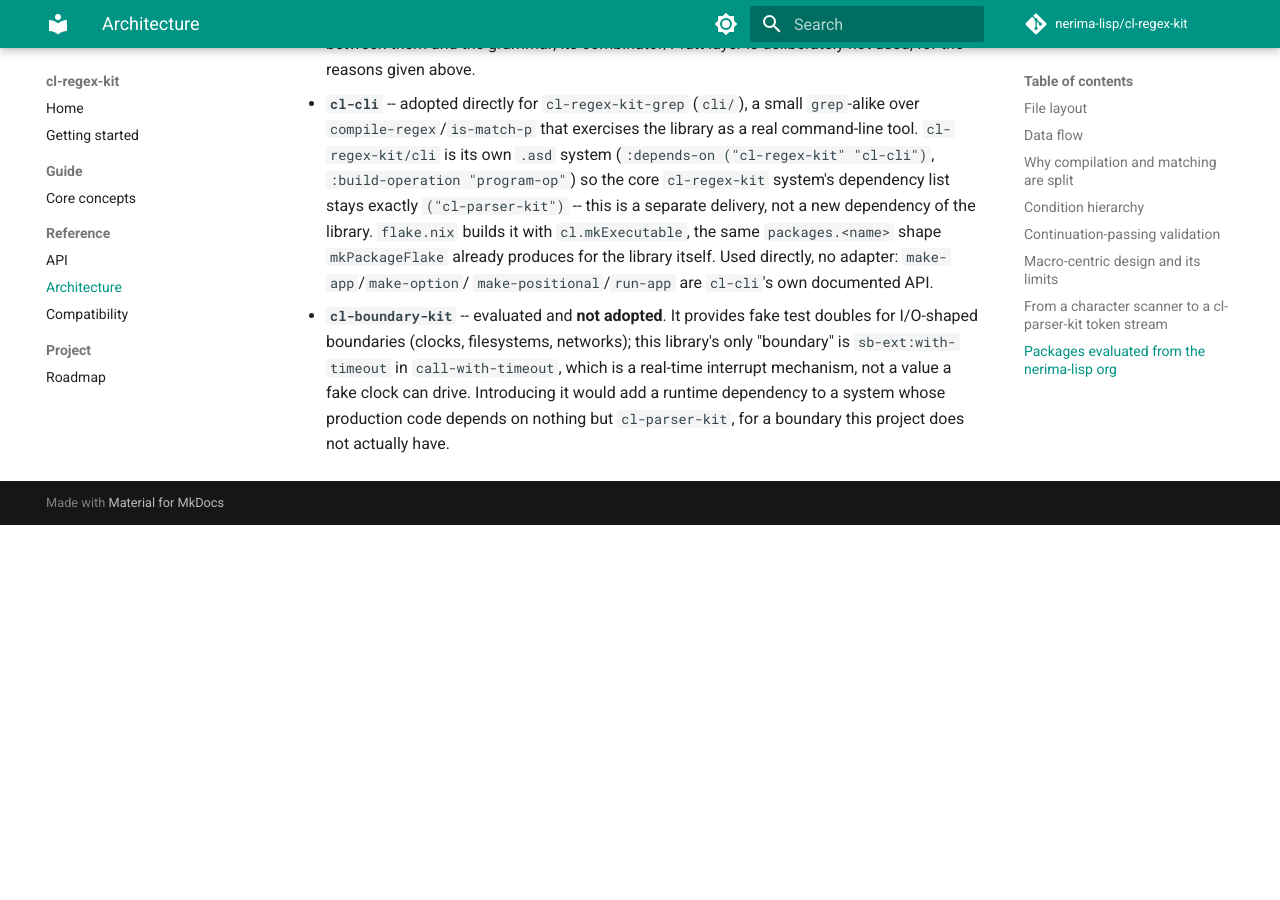
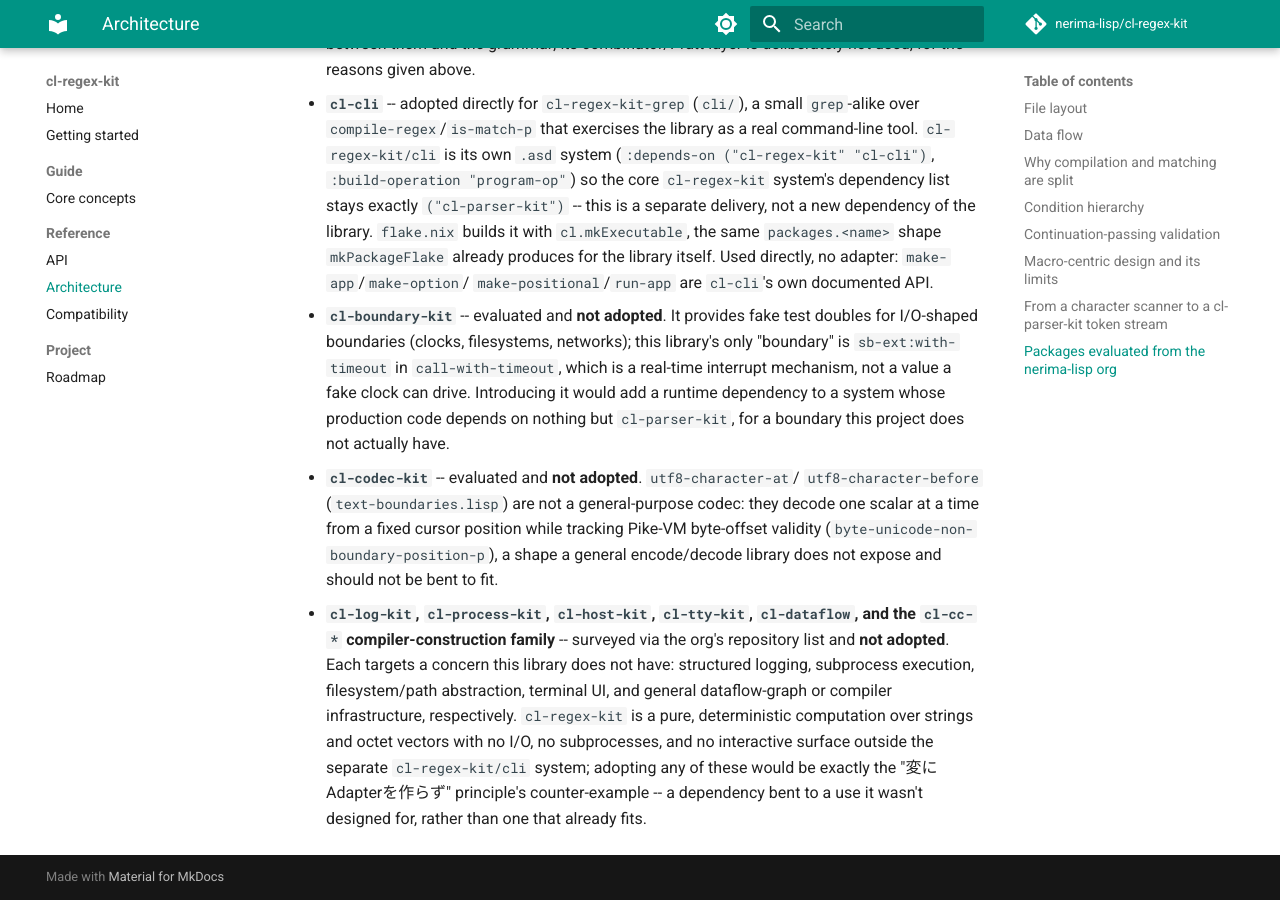
Before and after one commit to nerima-lisp/cl-regex-kit, an MkDocs documentation site: the page built from docs/src/reference/architecture.md, in a window 1280 px wide and 900 px high, scrolled down 6541 px. Built offline with MkDocs 1.6.1 and Material for MkDocs 9.7.7, drawn with Linux system fonts in a browser that asks for light colours; comment, search, counter and statistics services are not loaded; before the commit the page ends 7066 px from its top, so only the background shows below that.

Commit message:
test: raise assertion abstraction with a :to-match-regex cl-weave matcher
Replace every (expect (is-match-p regex text) :to-be-truthy/-falsy/-null)
call across parser-test.lisp, api-test.lisp, api-options-test.lisp, and
api-unicode-test.lisp with (expect text :to-match-regex regex) / expect-not,
so specs read as regex assertions instead of a boolean predicate wrapped in
a generic truthy/falsy check. Also document the full nerima-lisp org survey
in architecture.md: cl-codec-kit, cl-log-kit, cl-process-kit, cl-host-kit,
cl-tty-kit, cl-dataflow, and the cl-cc-* family were each evaluated and are
not adopted, alongside the already-documented cl-boundary-kit rejection.

```diff
--- a/docs/src/reference/architecture.md
+++ b/docs/src/reference/architecture.md
@@ -338,3 +338,20 @@ adjacent, which would not preserve it.
   drive. Introducing it would add a runtime dependency to a system whose
   production code depends on nothing but `cl-parser-kit`, for a boundary
   this project does not actually have.
+- **`cl-codec-kit`** -- evaluated and **not adopted**. `utf8-character-at`/
+  `utf8-character-before` (`text-boundaries.lisp`) are not a general-purpose
+  codec: they decode one scalar at a time from a fixed cursor position while
+  tracking Pike-VM byte-offset validity (`byte-unicode-non-boundary-position-p`),
+  a shape a general encode/decode library does not expose and should not be
+  bent to fit.
+- **`cl-log-kit`, `cl-process-kit`, `cl-host-kit`, `cl-tty-kit`, `cl-dataflow`,
+  and the `cl-cc-*` compiler-construction family** -- surveyed via the org's
+  repository list and **not adopted**. Each targets a concern this library
+  does not have: structured logging, subprocess execution, filesystem/path
+  abstraction, terminal UI, and general dataflow-graph or compiler
+  infrastructure, respectively. `cl-regex-kit` is a pure, deterministic
+  computation over strings and octet vectors with no I/O, no subprocesses, and
+  no interactive surface outside the separate `cl-regex-kit/cli` system;
+  adopting any of these would be exactly the "変にAdapterを作らず" principle's
+  counter-example -- a dependency bent to a use it wasn't designed for, rather
+  than one that already fits.
```
Also changed, not shown: 7 other files.
